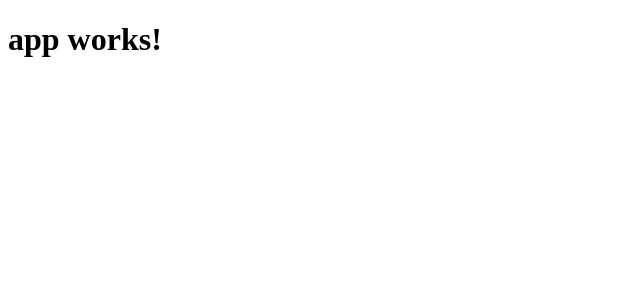
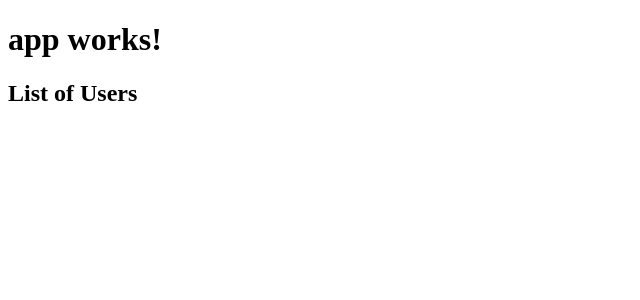
Before and after one commit to Joranhezon/Startae-Twitter-Example, an Angular app: page /home in a window 1280 px wide. Shown: the top 300 px of the page, without its empty margins (0-640 px from the left). Built offline with nearby package versions, Linux system fonts and the light colour scheme.

Commit message:
Creating router for the angular aplication. Also created a simple html home page.

```diff
--- a/src/app/app.component.html
+++ b/src/app/app.component.html
@@ -1,3 +1,7 @@
 <h1>
   {{title}}
 </h1>
+
+<div>
+  <router-outlet></router-outlet>
+</div>
--- /dev/null
+++ b/src/app/app.router.ts
@@ -0,0 +1,12 @@
+import { ModuleWithProviders } from '@angular/core';
+import { Routes, RouterModule } from '@angular/router';
+
+import { AppComponent } from './app.component';
+import { HomePageComponent} from '../pages/home/home-page.component';
+
+export const router: Routes = [
+  { path: '', redirectTo:'home', pathMatch: 'full' },
+  { path: 'home', component: HomePageComponent}
+];
+
+export const routes: ModuleWithProviders = RouterModule.forRoot(router);
--- /dev/null
+++ b/src/pages/home/home-page.component.html
@@ -0,0 +1 @@
+<h2>List of Users</h2>
```
Also changed, not shown: src/app/app.module.ts (+6 -2 lines), src/pages/home/home-page.component.ts (added, +9 -0 lines), src/pages/home/home-page.component.scss (added).
